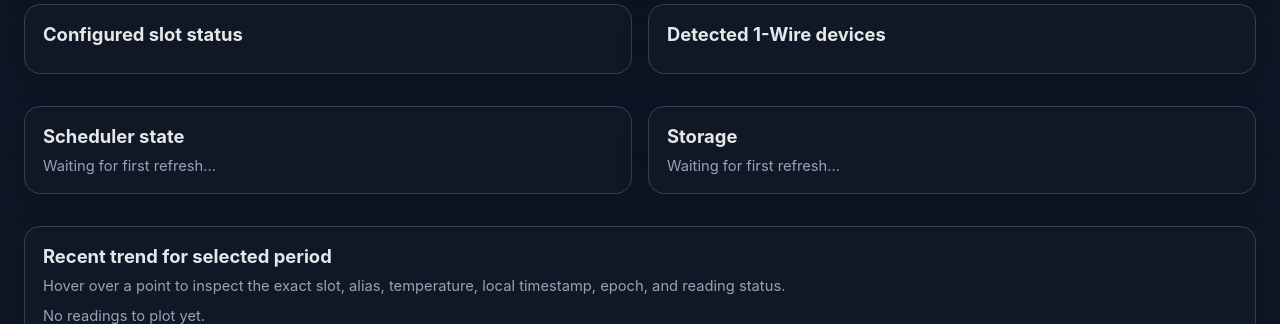
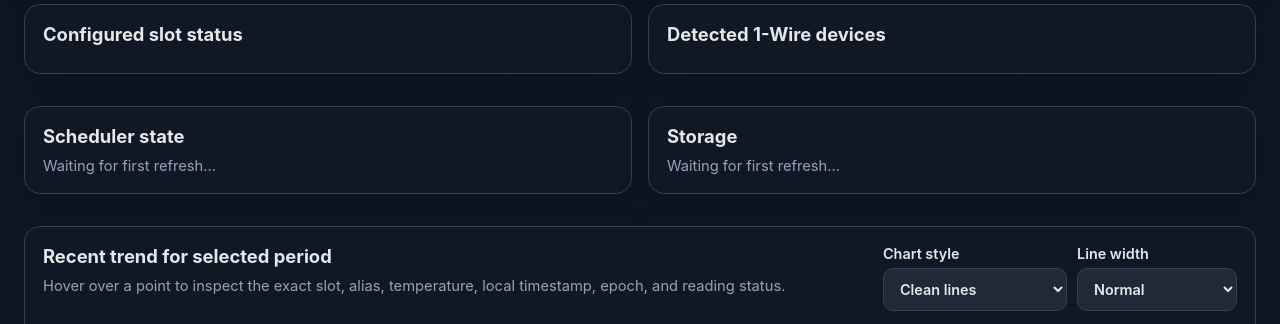
Before and after one commit to Torstein80/rpi_logger, a FastAPI app: page / in a window 1280 px wide. Shown: the part 1232-1556 px from the top of the page. Run offline with FastAPI, Linux system fonts and the light colour scheme; data comes from the database, SQL or seed files in the repository; data that the repository does not hold is empty; parts of the project's set-up code (start-up, migrations or seed data) failed here and were passed over.

Commit message:
added gui chart drop down

```diff
--- a/app/static/style.css
+++ b/app/static/style.css
@@ -333,6 +333,29 @@
   margin-top: 10px;
 }
 
+
+.chart-controls {
+  display: flex;
+  flex-wrap: wrap;
+  gap: 10px;
+  justify-content: end;
+}
+
+.chart-control {
+  min-width: 160px;
+  font-size: 0.9rem;
+}
+
+.chart-control select {
+  min-width: 160px;
+}
+
+.chart-hit-area {
+  fill: transparent;
+  stroke: transparent;
+  cursor: pointer;
+}
+
 .chart-tooltip {
   position: absolute;
   z-index: 20;
@@ -363,14 +386,17 @@
 }
 
 .series {
-  stroke-width: 2.5;
+  stroke-width: 2;
   fill: none;
+  stroke-linejoin: round;
+  stroke-linecap: round;
 }
 
 .chart-point {
   stroke: rgba(15, 23, 42, 0.9);
   stroke-width: 1;
   cursor: pointer;
+  opacity: 0.95;
 }
 
 .substituted-point {
--- a/app/templates/index.html
+++ b/app/templates/index.html
@@ -130,6 +130,24 @@
           <h2>Recent trend for selected period</h2>
           <div class="hint">Hover over a point to inspect the exact slot, alias, temperature, local timestamp, epoch, and reading status.</div>
         </div>
+        <div class="chart-controls">
+          <label class="chart-control">
+            Chart style
+            <select id="chart-style-select">
+              <option value="clean">Clean lines</option>
+              <option value="small-points">Lines + small points</option>
+              <option value="large-points">Lines + large points</option>
+            </select>
+          </label>
+          <label class="chart-control">
+            Line width
+            <select id="chart-width-select">
+              <option value="1.5">Thin</option>
+              <option value="2" selected>Normal</option>
+              <option value="3">Bold</option>
+            </select>
+          </label>
+        </div>
       </div>
       <div id="chart-session-caption" class="hint"></div>
       <div class="chart-wrap">
@@ -241,10 +259,14 @@
     const chartLegend = document.getElementById("chart-legend");
     const chartCaption = document.getElementById("chart-session-caption");
     const chartTooltip = document.getElementById("chart-tooltip");
+    const chartStyleSelect = document.getElementById("chart-style-select");
+    const chartWidthSelect = document.getElementById("chart-width-select");
 
     let sensorSlotsState = sensorSlotsSeed.slice();
     let slotEditorDirty = false;
     let selectedSessionId = initialChartSession ? initialChartSession.id : null;
+    let currentChartSession = initialChartSession;
+    let currentChartRows = chartSeedRows;
 
     function nowEpoch() {
       return Math.floor(Date.now() / 1000);
@@ -663,6 +685,19 @@
       return labels.join('');
     }
 
+    function chartOptions() {
+      return {
+        style: chartStyleSelect.value || 'clean',
+        lineWidth: Number(chartWidthSelect.value || 2),
+      };
+    }
+
+    function visiblePointRadius(style) {
+      if (style === 'large-points') return 4;
+      if (style === 'small-points') return 2.5;
+      return 0;
+    }
+
     function renderTrendChart(session, rows) {
       chartLegend.innerHTML = '';
       trendChart.innerHTML = '';
@@ -672,6 +707,10 @@
         return;
       }
       chartCaption.textContent = `Showing the latest ${rows.length} rows from period "${session.name}" (${session.timezone_offset}).`;
+
+      const options = chartOptions();
+      const pointRadius = visiblePointRadius(options.style);
+      const lineWidth = options.lineWidth;
 
       const width = 800;
       const height = 260;
@@ -719,18 +758,28 @@
           return `${x},${y}`;
         }).join(' ');
 
-        trendChart.innerHTML += `<polyline points="${points}" class="series ${cssClass}" fill="none" />`;
+        trendChart.innerHTML += `<polyline points="${points}" class="series ${cssClass}" fill="none" style="stroke-width:${lineWidth}px" />`;
         items.forEach((row) => {
           trendChart.innerHTML += `
             <circle
-              class="chart-point ${cssClass} ${row.is_substituted ? 'substituted-point' : ''}"
+              class="chart-hit-area"
               cx="${row._chartX}"
               cy="${row._chartY}"
-              r="4"
+              r="8"
               data-key="${key}"
               data-epoch="${row.sample_epoch}"
             ></circle>
           `;
+          if (pointRadius > 0) {
+            trendChart.innerHTML += `
+              <circle
+                class="chart-point ${cssClass} ${row.is_substituted ? 'substituted-point' : ''}"
+                cx="${row._chartX}"
+                cy="${row._chartY}"
+                r="${pointRadius}"
+              ></circle>
+            `;
+          }
         });
 
         const label = items[items.length - 1].sensor_name;
@@ -738,7 +787,7 @@
         chartLegend.innerHTML += `<span class="legend-item"><span class="legend-swatch ${cssClass}"></span>${label}: ${temp} °C</span>`;
       });
 
-      const pointElements = Array.from(trendChart.querySelectorAll('.chart-point'));
+      const pointElements = Array.from(trendChart.querySelectorAll('.chart-hit-area'));
       const allRows = Object.values(grouped).flat();
       pointElements.forEach((point) => {
         const epoch = Number(point.dataset.epoch);
@@ -753,6 +802,8 @@
 
     async function refreshReadings(sessionId) {
       if (!sessionId) {
+        currentChartSession = null;
+        currentChartRows = [];
         renderLatestReadings([]);
         renderTrendChart(null, []);
         return;
@@ -760,6 +811,8 @@
       const response = await fetch(`/api/sessions/${sessionId}/readings?limit=200`);
       if (!response.ok) return;
       const data = await response.json();
+      currentChartSession = data.session;
+      currentChartRows = data.items;
       renderLatestReadings(data.items);
       renderTrendChart(data.session, data.items);
     }
@@ -818,6 +871,17 @@
     });
     timezoneOffsetInput.addEventListener('input', updateEpochPreview);
 
+    chartStyleSelect.value = localStorage.getItem('chartStyleMode') || 'clean';
+    chartWidthSelect.value = localStorage.getItem('chartLineWidth') || '2';
+    chartStyleSelect.addEventListener('change', () => {
+      localStorage.setItem('chartStyleMode', chartStyleSelect.value);
+      renderTrendChart(currentChartSession, currentChartRows);
+    });
+    chartWidthSelect.addEventListener('change', () => {
+      localStorage.setItem('chartLineWidth', chartWidthSelect.value);
+      renderTrendChart(currentChartSession, currentChartRows);
+    });
+
     if (!startEpochInput.value) {
       startEpochInput.value = nowEpoch();
     }
```
